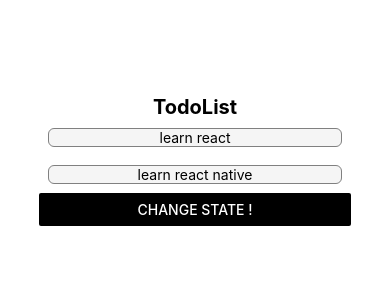
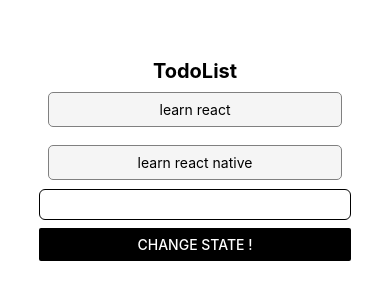
Before and after one commit to ComputerScientist-01/ReactNative-To-Do-List, a React Native app: screen / in a window 390 px wide. Shown: the part 232-532 px from the top of the page. Built offline with nearby package versions, Linux system fonts and the light colour scheme.

Commit message:
adding text input

```diff
--- a/Components/Todo.js
+++ b/Components/Todo.js
@@ -16,8 +16,10 @@
 		alignItems: "center",
 		borderColor: "grey",
 		borderWidth: 1,
-		borderRadius: 6,
+		borderRadius: 5,
 		backgroundColor: "whitesmoke",
+		marginBottom: 9,
+		padding: 8,
 	},
 });
 
--- a/Components/TodoList.js
+++ b/Components/TodoList.js
@@ -1,5 +1,12 @@
 import React, { useState } from "react";
-import { Text, View, Button, StyleSheet } from "react-native";
+import {
+	Text,
+	View,
+	Button,
+	StyleSheet,
+	ScrollView,
+	TextInput,
+} from "react-native";
 
 import Todo from "./Todo";
 
@@ -8,13 +15,18 @@
 	return (
 		<View style={{ width: "80%", marginBottom: 60 }}>
 			<Text style={[styles.align, styles.font]}>{title}</Text>
+			<ScrollView>
 				<Todo name={"learn react"} />
 				<Todo name={"learn react native"} />
+			</ScrollView>
+			<View>
+				<TextInput style={[styles.input]} />
 				<Button
 					title="change state !"
-				onPress={() => setTitle("state changed")}
+					onPress={() => setTitle("add item")}
 					color="black"
 				/>
+			</View>
 		</View>
 	);
 };
@@ -27,6 +39,12 @@
 		fontSize: 20,
 		fontWeight: "bold",
 	},
+	input: {
+		borderRadius: 6,
+		borderWidth: 1,
+		marginBottom: 8,
+		padding: 6,
+	},
 });
 
 export default TodoList;
```
Lines whose indentation alone changed are shown as unchanged.
